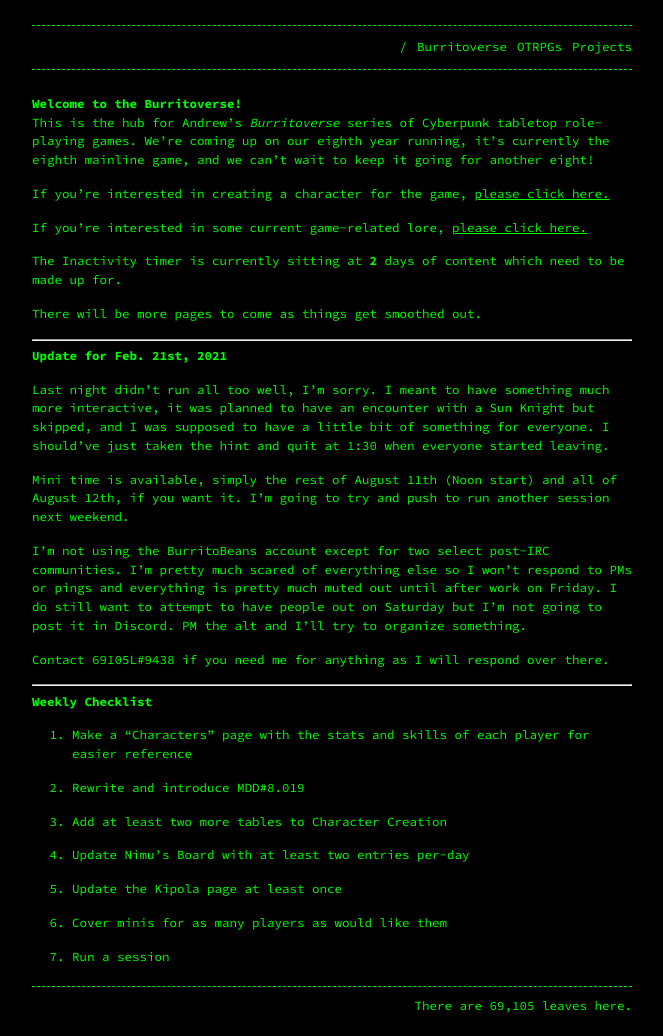
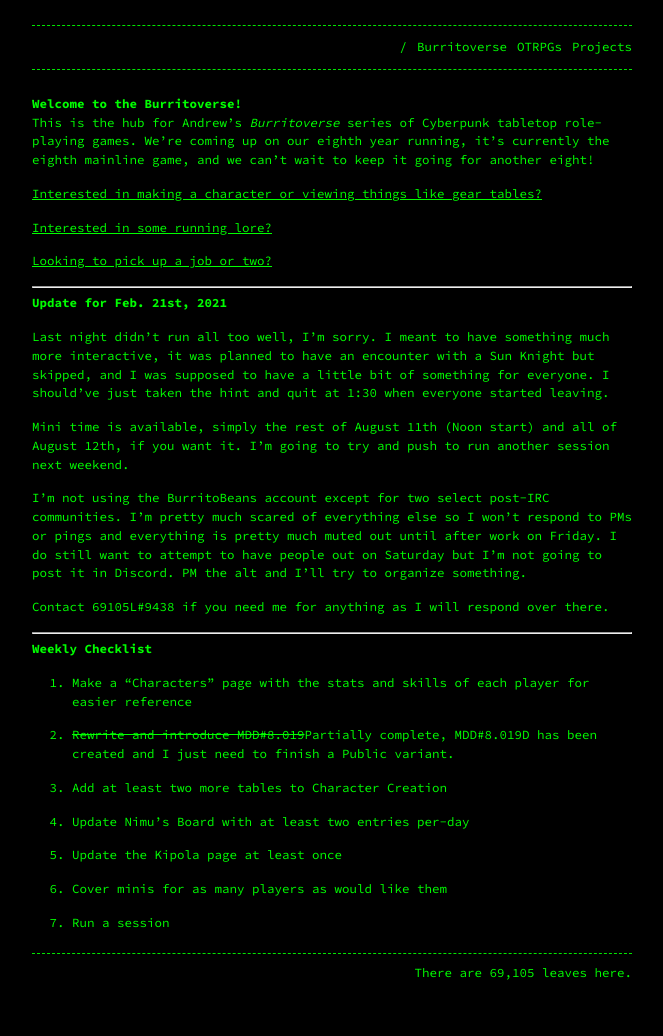
Before and after one commit to Terwilliger69105/69105.github.io, a Jekyll site: the page built from burritoverse.md, in a window 1280 px wide. Shown: the whole page, without its empty margins (308-971 px from the left). Built offline with Jekyll 4.4.1, drawn with Linux system fonts in a browser that asks for light colours; our own code applies the rules of GitHub Pages for plain Markdown files; after the commit the page ends 1002 px from its top, so only the background shows below that.

Commit message:
Edited main Burritoverse page, added jobs.md

```diff
--- a/burritoverse.md
+++ b/burritoverse.md
@@ -7,13 +7,11 @@ permalink: /burritoverse/
 
 This is the hub for Andrew's *Burritoverse* series of Cyberpunk tabletop role-playing games. We're coming up on our eighth year running, it's currently the eighth mainline game, and we can't wait to keep it going for another eight!
 
-If you're interested in creating a character for the game, [please click here.](/burritoverse/ccreation/)
+[Interested in making a character or viewing things like gear tables?](/burritoverse/ccreation/)
 
-If you're interested in some current game-related lore, [please click here.](/burritoverse/lore/)
+[Interested in some running lore?](/burritoverse/lore/)
 
-The Inactivity timer is currently sitting at **2** days of content which need to be made up for.
-
-There will be more pages to come as things get smoothed out.
+[Looking to pick up a job or two?](/burritoverse/jobs/)
 
 ---
 
@@ -33,7 +31,7 @@ Contact 69105L#9438 if you need me for anything as I will respond over there.
 
 1. Make a "Characters" page with the stats and skills of each player for easier reference
 
-2. Rewrite and introduce MDD#8.019
+2. ~~Rewrite and introduce MDD#8.019~~Partially complete, MDD#8.019D has been created and I just need to finish a Public variant.
 
 3. Add at least two more tables to Character Creation
 
```
Also changed, not shown: _pages/burritoverse/jobs.md (added, +24 -0 lines).
